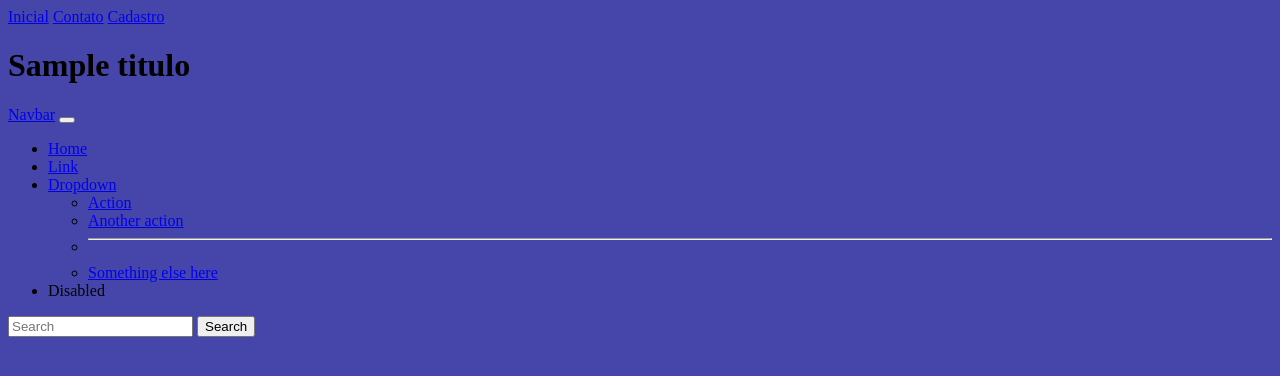
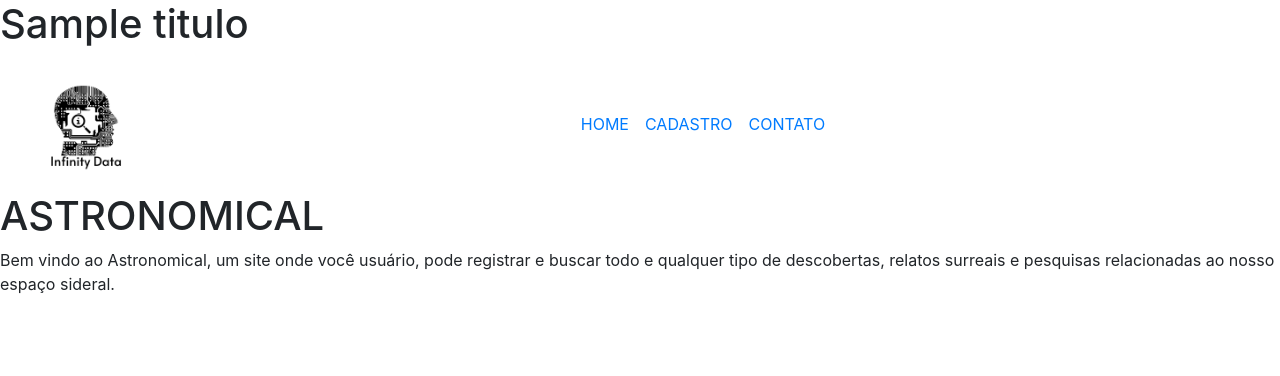
Before and after one commit to carolinascarvalho3/flask, a Flask app: template app/templates/index.html in a window 1280 px wide. Shown: the top 376 px of the page. Run offline with Flask 3, Linux system fonts and the light colour scheme; the template is opened without the code that fills it: most values are stand-ins (such as "Sample title", 1, 10 or a date in 2020).

Commit message:
Segundo Commit

```diff
--- a/app/static/estilo.css
+++ b/app/static/estilo.css
@@ -1,3 +1,8 @@
 body{
-    background-color: #4545aa;
+    background-color: lightblue;
 }
+
+logo{
+    width: 110px;
+    height: 110px;
+}
--- a/app/templates/base.html
+++ b/app/templates/base.html
@@ -2,17 +2,24 @@
 <html lang="pt-BR">
 <head>
     <meta charset="UTF-8">
-    <link rel="stylesheet" type="text/css" href="{{url_for('static',filename='estilo.css')}}">
+    <link rel="https://cdn.jsdelivr.net/npm/bootstrap@5.3.3/dist/js/bootstrap.bundle.min.js" integrity="sha384-YvpcrYf0tY3lHB60NNkmXc5s9fDVZLESaAA55NDzOxhy9GkcIdslK1eN7N6jIeHz" crossorigin="anonymous"></script>
+    <script src="https://cdn.jsdelivr.net/npm/@popperjs/core@2.11.8/dist/umd/popper.min.js" integrity="sha384-I7E8VVD/ismYTF4hNIPjVp/Zjvgyol6VFvRkX/vR+Vc4jQkC+hVqc2pM8ODewa9r" crossorigin="anonymous"></script>
+<script src="https://cdn.jsdelivr.net/npm/bootstrap@5.3.3/dist/js/bootstrap.min.js" integrity="sha384-0pUGZvbkm6XF6gxjEnlmuGrJXVbNuzT9qBBavbLwCsOGabYfZo0T0to5eqruptLy" crossorigin="anonymous"></script>
+    <link rel="stylesheet" href="https://cdn.jsdelivr.net/npm/bootstrap@4.5.3/dist/css/bootstrap.min.css" integrity="sha384-TX8t27EcRE3e/ihU7zmQxVncDAy5uIKz4rEkgIXeMed4M0jlfIDPvg6uqKI2xXr2" crossorigin="anonymous">
     <title>{{titulo}}</title>
 </head>
 <body>
+
     <nav>
 
 
+
     </nav>
-        <a href="/index">Inicial</a>
-        <a href="/contato">Contato</a>
-        <a href="/cadastro">Cadastro</a>
+
+
+        <a href="/index"></a>
+        <a href="/contato"></a>
+        <a href="/cadastro"></a>
 
 
 
--- a/app/templates/index.html
+++ b/app/templates/index.html
@@ -2,59 +2,44 @@
 {% block conteudo %}
 
 
-<!DOCTYPE html>
-<html lang="en">
+<html lang="pt-BR">
 <head>
     <meta charset="UTF-8">
-  <meta http-equiv="X-UA-Compatible" content="IE=edge">
-  <meta name="viewport" content="width=device-width, initial-scale=1.0">
-  <title>Banco de Dados</title>
-  <link rel="stylesheet" href="css/estilo.css">
-</head>
-<body>
+    <title>{{titulo}}</title>
+
 
   <nav class="navbar navbar-expand-lg bg-body-tertiary">
   <div class="container-fluid">
-      <a class="navbar-brand" href="#">Navbar</a>
-      <button class="navbar-toggler" type="button" data-bs-toggle="collapse" data-bs-target="#navbarSupportedContent" aria-controls="navbarSupportedContent" aria-expanded="false" aria-label="Toggle navigation">
+    <a class="navbar-brand" href="#"><img src="{{url_for('static',filename='imagens/infinitydata.png')}} "width=110 height=110"></a>
+    <button class="navbar-toggler" type="button" data-bs-toggle="collapse" data-bs-target="#navbarNav" aria-controls="navbarNav" aria-expanded="false" aria-label="Toggle navigation">
       <span class="navbar-toggler-icon"></span>
     </button>
-      <div class="collapse navbar-collapse" id="navbarSupportedContent">
-        <ul class="navbar-nav me-auto mb-2 mb-lg-0">
+    <div class="collapse navbar-collapse justify-content-center" id="menu">
+      <ul class="navbar-nav">
         <li class="nav-item">
-            <a class="nav-link active" aria-current="page" href="#">Home</a>
+          <a class="nav-link active" aria-current="page" href="/index">HOME</a>
         </li>
         <li class="nav-item">
-            <a class="nav-link" href="#">Link</a>
-          </li>
-          <li class="nav-item dropdown">
-            <a class="nav-link dropdown-toggle" href="#" role="button" data-bs-toggle="dropdown" aria-expanded="false">
-              Dropdown
-            </a>
-            <ul class="dropdown-menu">
-              <li><a class="dropdown-item" href="#">Action</a></li>
-              <li><a class="dropdown-item" href="#">Another action</a></li>
-              <li><hr class="dropdown-divider"></li>
-              <li><a class="dropdown-item" href="#">Something else here</a></li>
-            </ul>
+          <a class="nav-link" href="/contato">CADASTRO</a>
         </li>
         <li class="nav-item">
-            <a class="nav-link disabled" aria-disabled="true">Disabled</a>
+          <a class="nav-link" href="/cadastro">CONTATO</a>
         </li>
       </ul>
-        <form class="d-flex" role="search">
-          <input class="form-control me-2" type="search" placeholder="Search" aria-label="Search">
-          <button class="btn btn-outline-success" type="submit">Search</button>
-        </form>
     </div>
   </div>
 </nav>
 
-  <script src="https://cdn.jsdelivr.net/npm/bootstrap@5.3.3/dist/js/bootstrap.bundle.min.js" integrity="sha384-YvpcrYf0tY3lHB60NNkmXc5s9fDVZLESaAA55NDzOxhy9GkcIdslK1eN7N6jIeHz" crossorigin="anonymous"></script>
+  <h1> ASTRONOMICAL</h1>
+
+  <p class="justify-content-center">
+    Bem vindo ao Astronomical, um site onde você usuário, pode registrar e buscar todo e qualquer tipo de descobertas, relatos surreais e pesquisas relacionadas ao nosso espaço sideral.
+  </p>
 
 
-</body>
-</html>
+</head>
+<body>
+
 
 
 
```
Also changed, not shown: app/static/imagens/infinitydata.png (added). Lines whose indentation alone changed are shown as unchanged.
